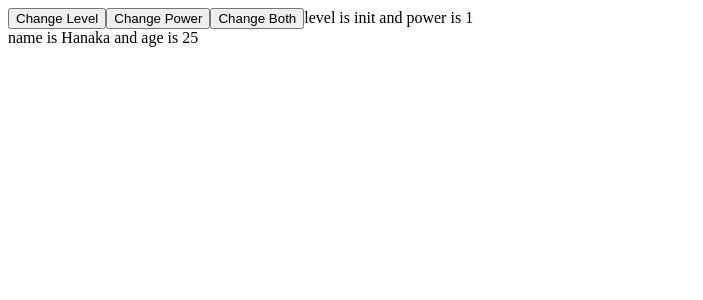
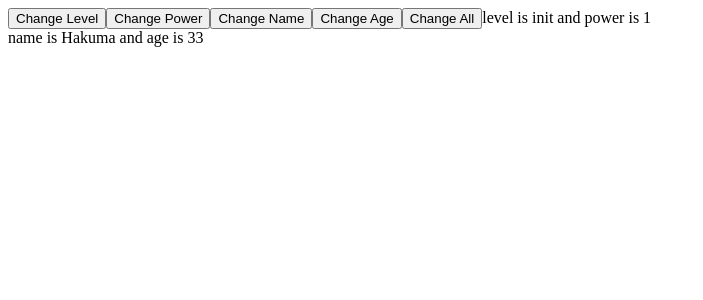
Before and after one commit to hridoymahmud71/first_react_app, a React (Create React App) app: page / in a window 1280 px wide. Shown: the top 300 px of the page, without its empty margins (0-703 px from the left). Built offline with nearby package versions, Linux system fonts and the light colour scheme.

Commit message:
Mon, Nov 25, 2019  1:07:41 PM

```diff
--- a/src/App.js
+++ b/src/App.js
@@ -11,7 +11,6 @@ class App extends Component {
     return (
       <div className="App">
        <Container1 nick="fury" max="mad" />
-        <Component1 name="Hanaka" age="25"/>
       </div>
     );
   }
--- a/src/container/container1.js
+++ b/src/container/container1.js
@@ -1,4 +1,5 @@
 import React, { Component } from 'react'
+import Component1 from '../functional/component1'
 
 class Container1 extends Component {
 
@@ -6,10 +7,32 @@ class Container1 extends Component {
         super(props);
         this.state = {
             level: "init",
-            power:1
+            power:1,
+            name:"Hakuma",
+            age:33
         }
     }
 
+    changeNameToReverseState = () => {
+        this.setState(
+            () =>
+                (
+                    {
+                        name: this.state.name.split("").reverse().join("")
+                    }
+                )
+        )
+    }
+    changeAgeState = () => {
+        this.setState(
+            () =>
+                (
+                    {
+                        age: parseInt(this.state.age + this.state.age*.2)
+                    }
+                )
+        )
+    }
     changeLevelState = () => {
         this.setState(
             () =>
@@ -30,13 +53,15 @@ class Container1 extends Component {
                 )
         )
     }
-    bothState = () => {
+    allState = () => {
         this.setState(
             () =>
                 (
                     {
                         level: this.state.level + " "+ "medium",
-                        power: this.state.power + 1
+                        power: this.state.power + 1,
+                        name: this.state.name.split("").reverse().join(""),
+                        age: parseInt(this.state.age + this.state.age*.2)
                     }
                 )
         )
@@ -47,8 +72,11 @@ class Container1 extends Component {
             <div>
                 <button onClick={() => this.changeLevelState()}>Change Level</button>
                 <button onClick={() => this.changePowerState()}>Change Power</button>
-                <button onClick={() => this.bothState()}>Change Both</button>
+                <button onClick={() => this.changeNameToReverseState()}>Change Name</button>
+                <button onClick={() => this.changeAgeState()}>Change Age</button>
+                <button onClick={() => this.allState()}>Change All</button>
                 level  is {this.state.level} and power is {this.state.power}
+                <Component1 name={this.state.name} age={this.state.age}/>
             </div>
         );
     }
```
